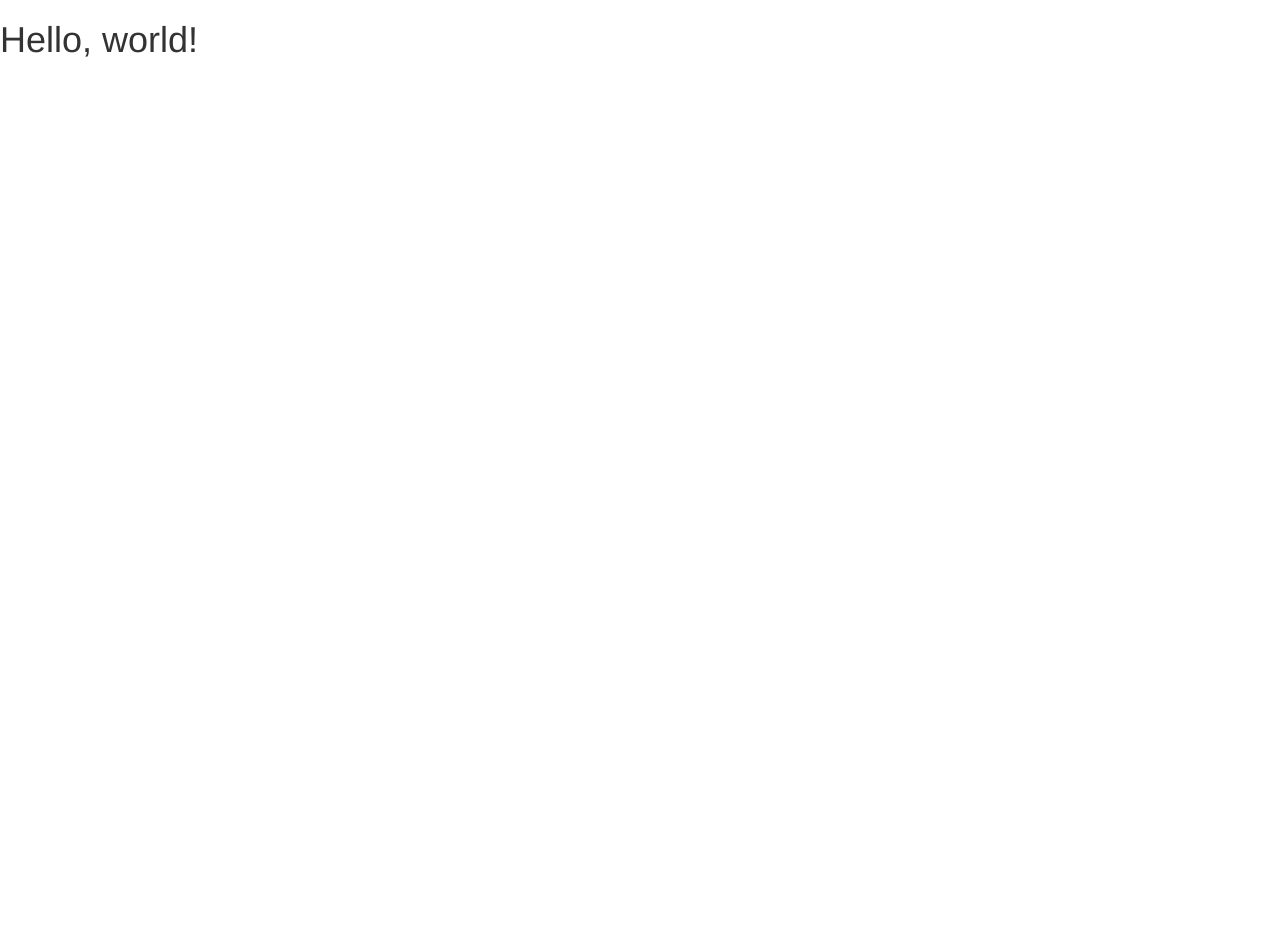
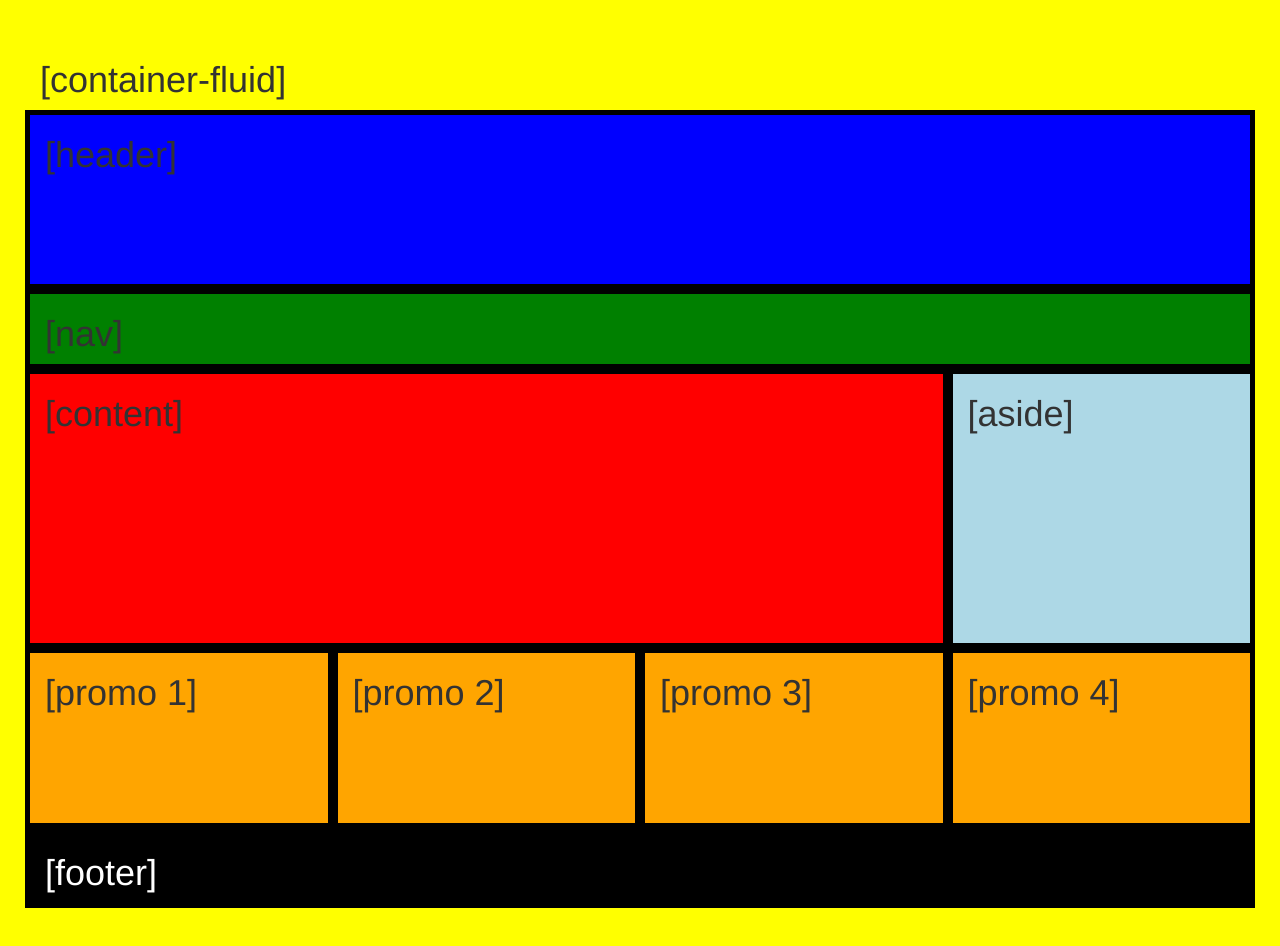
Before and after one commit to Aftchip/bc2-practice, a plain HTML site: page index.html in a window 1280 px wide. Before the commit the page ends 800 px from the top, so only its background shows below. Drawn offline with nearby package versions, Linux system fonts and the light colour scheme.

Commit message:
finished hw

```diff
--- a/css/styles.css
+++ b/css/styles.css
@@ -0,0 +1,36 @@
+.pad-40 {
+  padding: 40px;
+}
+.border {
+  border: 5px solid black;
+}
+.yellow {
+  background-color: yellow;
+}
+.pad-100 {
+  padding-bottom: 100px;
+}
+.blue {
+  background-color: blue;
+}
+.green {
+  background-color: green;
+}
+.pad-200{
+  padding-bottom: 200px
+}
+.red {
+  background-color: red;
+}
+.light-blue {
+  background-color: lightblue;
+}
+.orange {
+  background-color: orange;
+}
+.black {
+  background-color: black;
+}
+.font-color {
+  color: white;
+}
--- a/index.html
+++ b/index.html
@@ -5,7 +5,7 @@
     <meta http-equiv="X-UA-Compatible" content="IE=edge">
     <meta name="viewport" content="width=device-width, initial-scale=1">
     <!-- The above 3 meta tags *must* come first in the head; any other head content must come *after* these tags -->
-    <title>Bootstrap 101 Template</title>
+    <title>Mobile Friendly Practice</title>
 
     <!-- Bootstrap -->
     <link href="css/bootstrap.min.css" rel="stylesheet">
@@ -20,7 +20,46 @@
     <![endif]-->
   </head>
   <body>
-    <h1>Hello, world!</h1>
+    <div class="comtainer-fluid yellow pad-40">
+      <h1>[container-fluid]</h1>
+      <div class="row">
+        <div class="col-md-12 blue border pad-100">
+          <h1>[header]</h1>
+        </div>
+      </div><!-- END HEADER -->
+      <div class="row">
+        <div class="col-md-12 green border">
+          <h1>[nav]</h1>
+        </div>
+      </div><!-- END OF NAV -->
+      <div class="row">
+        <div class="col-md-9 red border pad-200">
+          <h1>[content]</h1>
+        </div>
+        <div class="col-md-3 light-blue border pad-200">
+          <h1>[aside]</h1>
+        </div>
+      </div><!-- END OF CONTENT/ASIDE -->
+      <div class="row">
+        <div class="col-md-3 orange border pad-100">
+          <h1>[promo 1]</h1>
+        </div>
+        <div class="col-md-3 orange border pad-100">
+          <h1>[promo 2]</h1>
+        </div>
+        <div class="col-md-3 orange border pad-100">
+          <h1>[promo 3]</h1>
+        </div>
+        <div class="col-md-3 orange border pad-100">
+          <h1>[promo 4]</h1>
+        </div>
+      </div><!-- END OF PROMO -->
+      <div class="row">
+        <div class="col-md-12 black border font-color">
+          <h1>[footer]</h1>
+        </div>
+      </div>
+    </div><!-- END CONTAINER_FLUID -->
 
     <!-- jQuery (necessary for Bootstrap's JavaScript plugins) -->
     <script src="https://ajax.googleapis.com/ajax/libs/jquery/1.12.4/jquery.min.js"></script>
```
